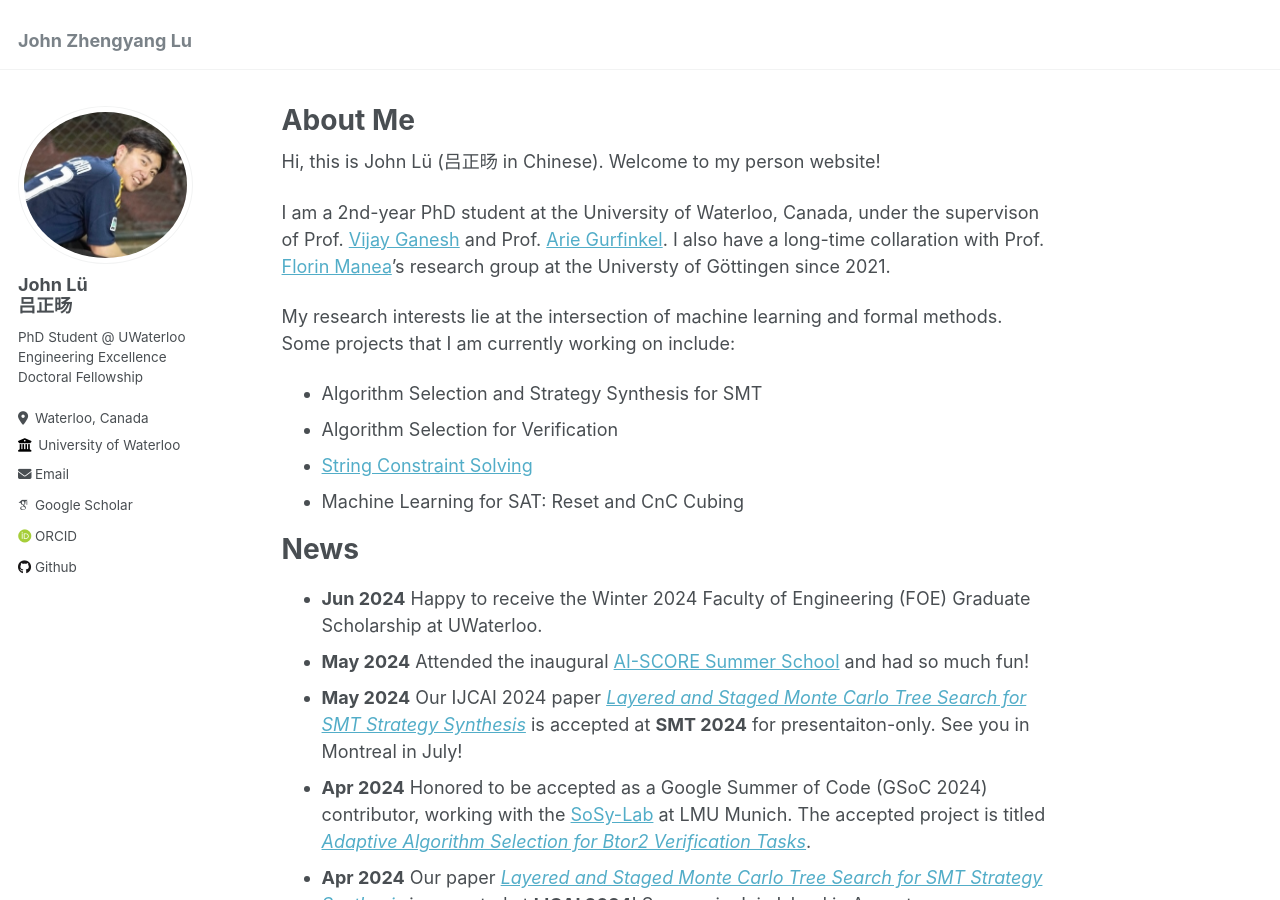
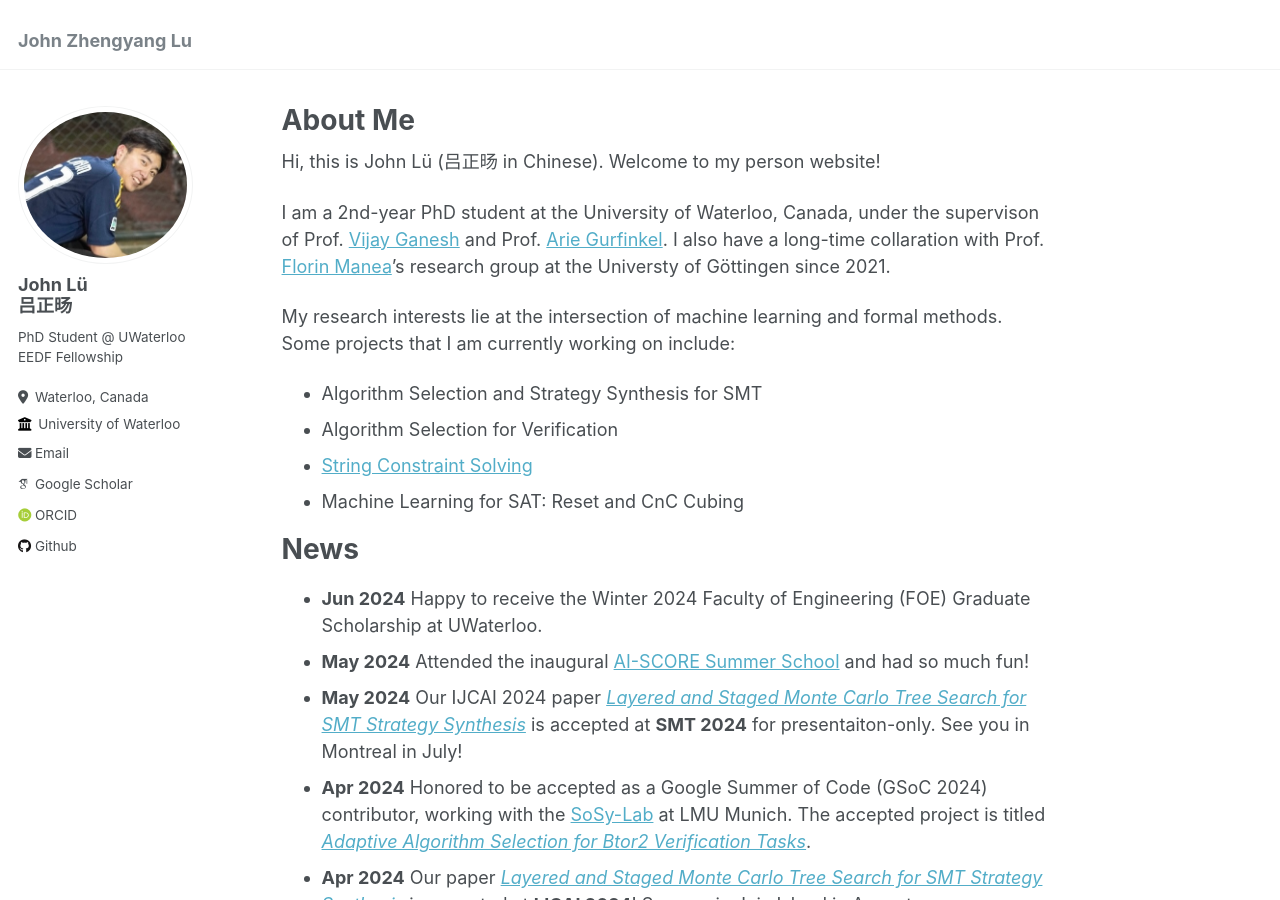
Before and after one commit to JohnLyu2/johnlyu2.github.io, a Jekyll site: the page built from _pages/about.md, in a window 1280 px wide and 900 px high. Built offline with Jekyll 4.4.1, drawn with Linux system fonts in a browser that asks for light colours; some web fonts are replaced.

Commit message:
minor updates

```diff
--- a/_config.yml
+++ b/_config.yml
@@ -24,7 +24,7 @@ author:
   avatar           : "JohnSoccer.jpg"
   name             : "John Lü<br>吕正旸"
   pronouns         : # example: "she/her"
-  bio              : "PhD Student @ UWaterloo<br>Engineering Excellence Doctoral Fellowship"
+  bio              : "PhD Student @ UWaterloo<br>EEDF Fellowship"
   location         : "Waterloo, Canada"
   employer         : "University of Waterloo"
   uri              : # URL
```
